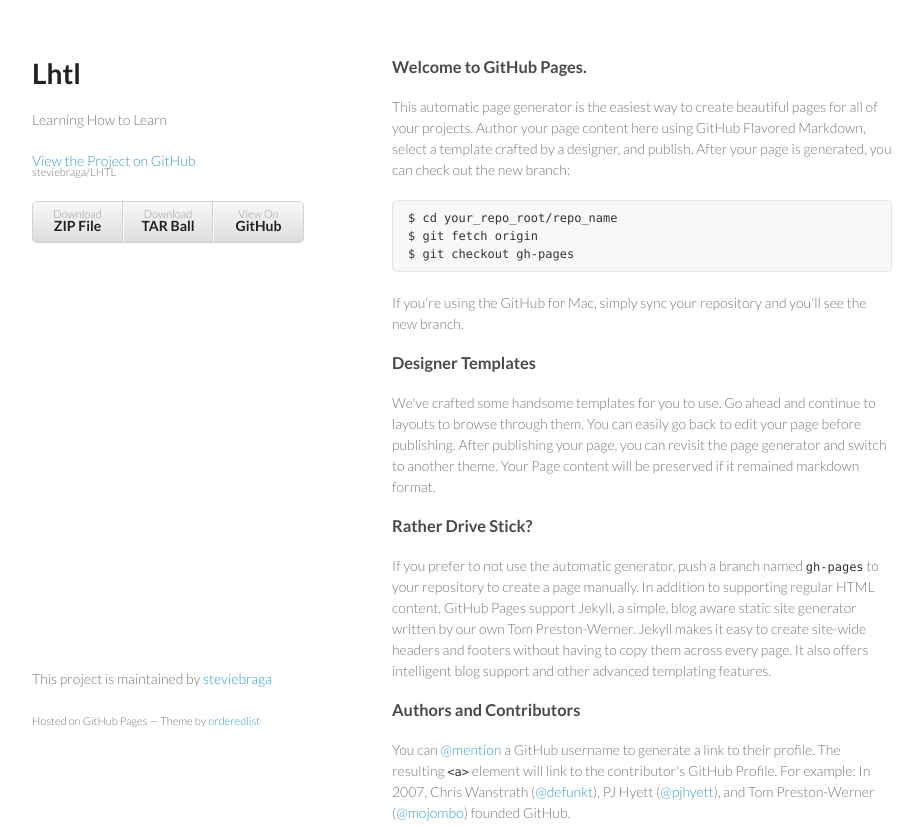
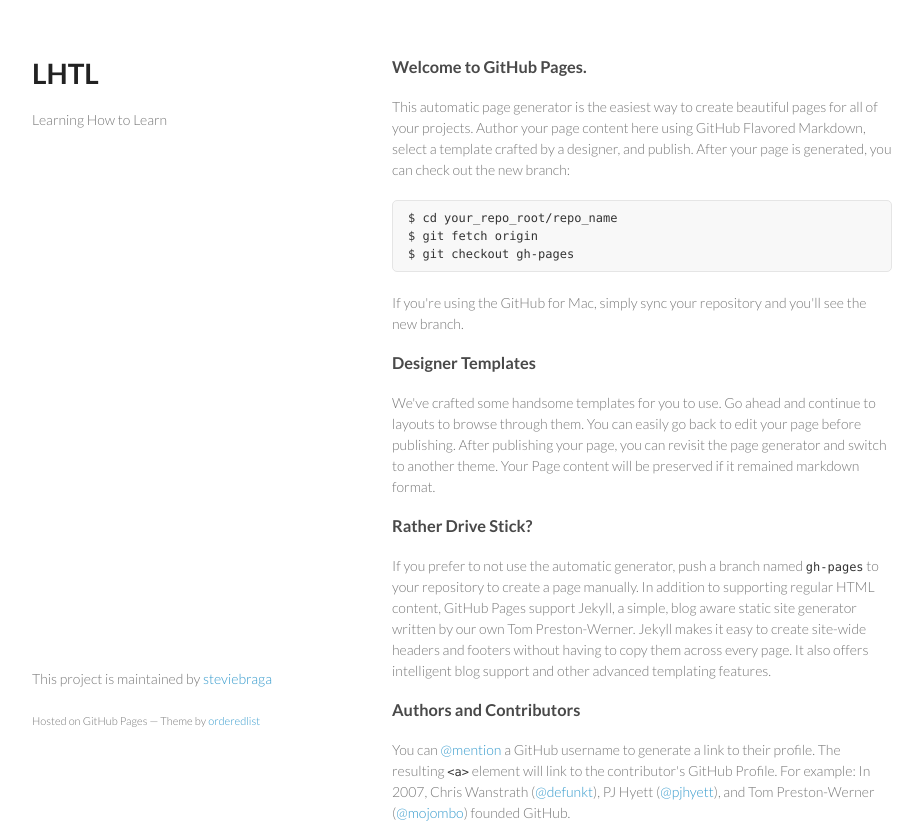
Before and after one commit to steviebraga/LHTL, a plain HTML site: page index.html in a window 1280 px wide. Shown: the top 826 px of the page, without its empty margins (178-1101 px from the left). Drawn offline with Linux system fonts and the light colour scheme.

Commit message:
Removes the regular project downloads and link to github project page.

```diff
--- a/index.html
+++ b/index.html
@@ -15,17 +15,17 @@
   <body>
     <div class="wrapper">
       <header>
-        <h1>Lhtl</h1>
+        <h1>LHTL</h1>
         <p>Learning How to Learn</p>
 
-        <p class="view"><a href="https://github.com/steviebraga/LHTL">View the Project on GitHub <small>steviebraga/LHTL</small></a></p>
+        <!--<p class="view"><a href="https://github.com/steviebraga/LHTL">View the Project on GitHub <small>steviebraga/LHTL</small></a></p>
 
 
         <ul>
           <li><a href="https://github.com/steviebraga/LHTL/zipball/master">Download <strong>ZIP File</strong></a></li>
           <li><a href="https://github.com/steviebraga/LHTL/tarball/master">Download <strong>TAR Ball</strong></a></li>
           <li><a href="https://github.com/steviebraga/LHTL">View On <strong>GitHub</strong></a></li>
-        </ul>
+        </ul>-->
       </header>
       <section>
         <h3>
```
